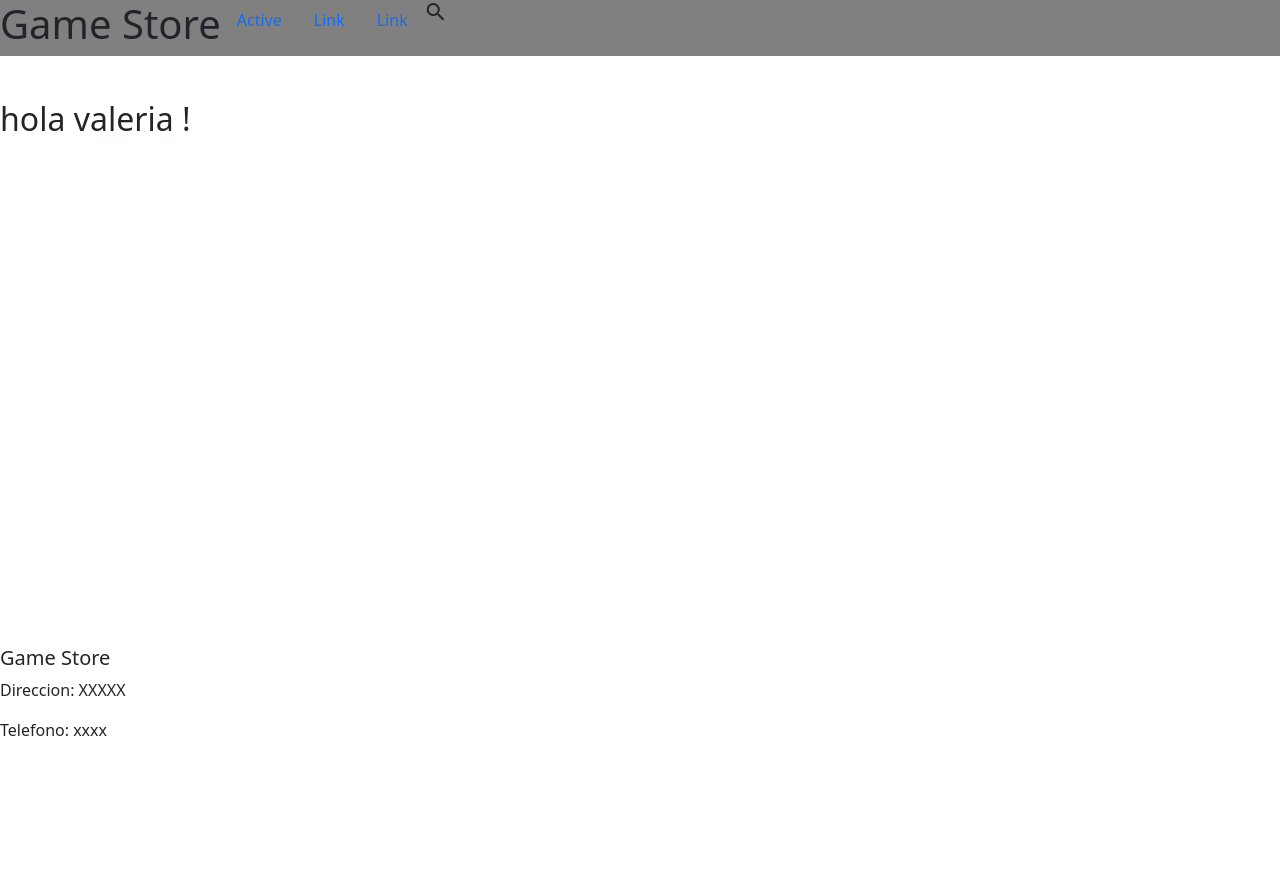
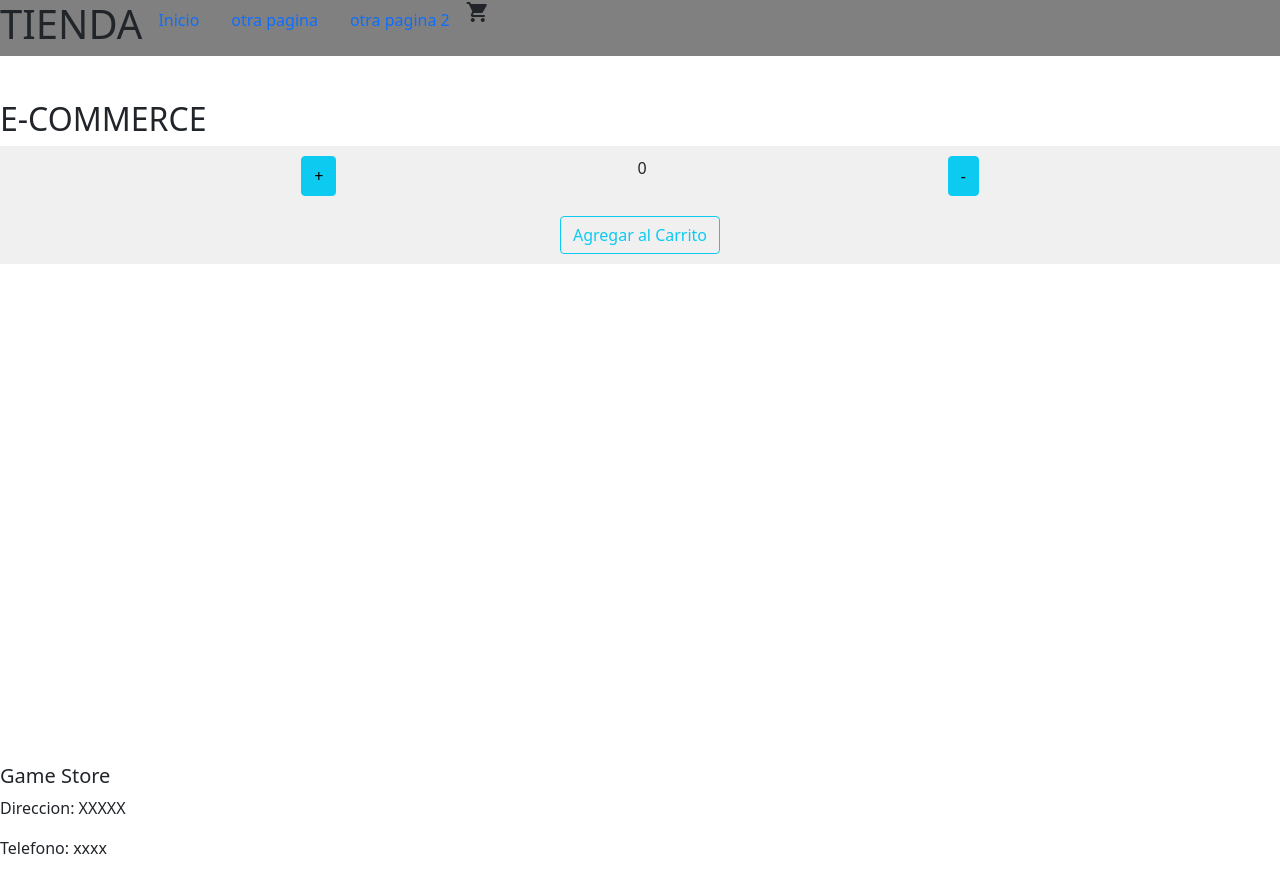
Before and after one commit to vueno1/my-app-Ueno, a React (Create React App) app: page / in a window 1280 px wide. Before the commit the page ends 800 px from the top, so only its background shows below. Built offline with nearby package versions, Linux system fonts and the light colour scheme.

Commit message:
desafio clase 5 = contador de boton (prueba 1)

```diff
--- a/src/App.js
+++ b/src/App.js
@@ -3,6 +3,7 @@
 import Header from "./componentes/header/Header" //COMPONENTE
 import Footer from "./componentes/footer/Footer" //COMPONENTE
 import ItemListContainer from "./componentes/main/ItemListContainer"; // COMPONENTE
+
 
 //BOOTSTRAP
 import 'bootstrap/dist/css/bootstrap.min.css';
@@ -12,10 +13,11 @@ import 'bootstrap/dist/css/bootstrap.min.css';
 
 const App = () => {
 
+
    return (
             <>
                 <Header/>
-                <ItemListContainer nombre={"valeria"} />
+                <ItemListContainer nombre={"E-COMMERCE"} />
                 <Footer/>
             </>
         )
--- a/src/componentes/header/CartWidget.js
+++ b/src/componentes/header/CartWidget.js
@@ -14,7 +14,9 @@ function CartWidget() {
                 {/* ////////////
                 ICONO DE GOOGLE
                 /////////// */}
-                <span className="material-icons">search</span>
+                <span className="material-icons">shopping_cart</span>
+
+
             </>
 
         </div>
--- a/src/componentes/header/Header.js
+++ b/src/componentes/header/Header.js
@@ -12,7 +12,7 @@ const Header = () => {
         <>
             <header className= "header">
 
-                <h1>Game Store</h1>
+                <h1>TIENDA</h1>
 
                 {/*//////
                 COMPONENTE
--- a/src/componentes/header/NavBar.js
+++ b/src/componentes/header/NavBar.js
@@ -19,15 +19,15 @@ const NavBar = () => {
             <Nav activeKey="/home" onSelect={(selectedKey) => alert(`selected ${selectedKey}`)}>
 
                 <Nav.Item>
-                    <Nav.Link href="/home">Active</Nav.Link>
+                    <Nav.Link href="/home">Inicio</Nav.Link>
                 </Nav.Item>
 
                 <Nav.Item>
-                    <Nav.Link eventKey="link-1">Link</Nav.Link>
+                    <Nav.Link eventKey="link-1">otra pagina</Nav.Link>
                 </Nav.Item>
 
                 <Nav.Item>
-                    <Nav.Link eventKey="link-2">Link</Nav.Link>
+                    <Nav.Link eventKey="link-2">otra pagina 2</Nav.Link>
                 </Nav.Item>
 
 
--- /dev/null
+++ b/src/componentes/main/ItemCount.js
@@ -0,0 +1,77 @@
+import React from 'react'
+import Button from 'react-bootstrap/Button' /// BOOTSTRAP BOTONES
+
+import { useState } from "react";  //IMPORTO HOOK USESTATE
+
+/*////////////////////////////////////////////////////////////
+AGREGO PARAMETRO STOCK PARA INFORMAR LA CANTIDAD DE PRODUCTOS
+/////////////////////////////////////////////////////////////*/
+function ItemCount({stock}) {
+
+
+    /*//////////////////////////////////////////////////////////////////
+    LOGICA: FUNCIONES PARA LOS BOTONES DE SUMA, RESTA Y AGREGAR CARRITO
+    //////////////////////////////////////////////////////////////////*/
+    let [ contador, setContador] = useState (0)
+
+    const sumar = () => {
+
+        if (contador >= stock ) {
+            console.log ("no hay mas stock!")
+
+        } else {
+            setContador ( contador + 1)
+        }
+    }
+
+    const restar = () => {
+
+        if (contador <=0) {
+            console.log ("no apriete el boton!")
+        } else {
+            setContador (contador -1)
+        }
+    }
+
+    const onAdd = () => {
+
+        if (contador <=0) {
+            console.log ("no hay nada en el carrito")
+
+        } else {
+            setContador (contador)
+            console.log ( {contador})
+        }
+    }
+
+
+    return (
+
+            <>
+
+                {/*/////////////////////////////////////////////////////////
+                AGREGO RESPECTIVOS BOTONES Y EVENTO PARA QUE FUNCIONEN
+                ////////////////////////////////////////////////////////*/}
+                <div className= "divBotonesFuera">
+
+                    <div className= "divBotones">
+                        <Button onClick= {sumar} variant="info">+</Button>
+                        <p>{contador} </p>
+                        <Button onClick= {restar} variant="info">-</Button>
+                    </div>
+
+                    <div className= "divBotonAgregarCarrito">
+                    <Button onClick= {onAdd} variant="outline-info">Agregar al Carrito </Button>
+                    </div>
+
+
+                </div>
+
+            </>
+
+    )
+
+
+}
+
+export default ItemCount
--- a/src/componentes/main/ItemListContainer.js
+++ b/src/componentes/main/ItemListContainer.js
@@ -2,10 +2,14 @@
 
 //IMPORTS
 import React from 'react' //REACT
+import ItemCount from './ItemCount'
+
 
 
 //----------------------------------------------------------------------------------
-function ItemListContainer(prop) {
+function ItemListContainer({nombre}) {
+
+
 
 
     return (
@@ -14,7 +18,12 @@ function ItemListContainer(prop) {
 
             <main className= "main">
 
-                <h2> hola {prop.nombre} !</h2>
+                <h2>{nombre}</h2>
+
+                {/*/////////////////////////////////////
+                IMPORTO COMPONENTE Y AGREGO PROP DE STOCK
+                ///////////////////////////////////// */}
+                <ItemCount stock= {5} />
 
             </main>
 
--- a/src/style.css
+++ b/src/style.css
@@ -24,6 +24,24 @@ MAIN STYLES
     padding-top: 100px;
 }
 
+.divBotonesFuera {
+    display: flex;
+    flex-direction: column;
+    background-color: rgba(128, 128, 128, 0.116);
+}
+
+.divBotones {
+    display: flex;
+    flex-direction: row;
+    justify-content:space-evenly;
+    padding: 10px 0;
+}
+
+.divBotonAgregarCarrito {
+    display: flex;
+    justify-content: center;
+    padding: 10px 0;
+}
 
 
 
```
Also changed, not shown: info.txt (added).
